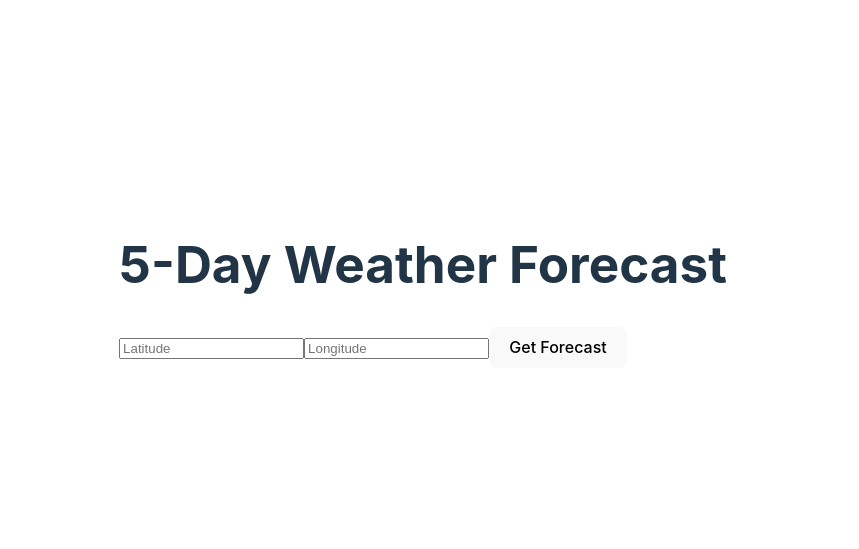
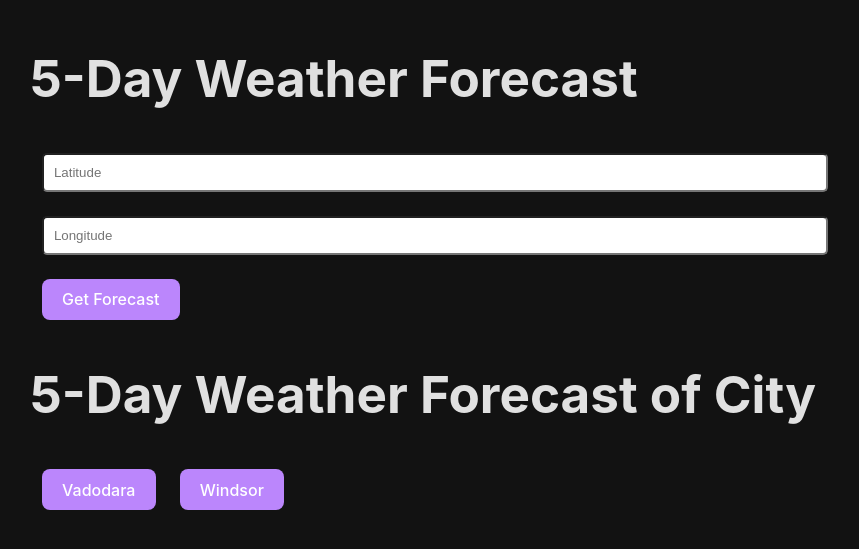
Before and after one commit to alkahaf/WeatherApp, a React (Vite) app: page / in a window 1280 px wide. Shown: the part 115-664 px from the top of the page, without its empty margins (217-1076 px from the left). Built offline with nearby package versions, Linux system fonts and the light colour scheme.

Commit message:
city buttons
city show seprat

```diff
--- a/src/App.jsx
+++ b/src/App.jsx
@@ -1,6 +1,7 @@
 // src/App.jsx
 import React from 'react';
 import Weather from './components/Weather';
+import CityWeather from './components/CityWeather';
 
 
 const App = () => {
@@ -8,7 +9,7 @@ const App = () => {
         <div className="App">
 
             <Weather />
-
+          <CityWeather/>
         </div>
     );
 };
--- /dev/null
+++ b/src/components/CityWeather.css
@@ -0,0 +1,33 @@
+/* WeatherForecast.css */
+
+.forecast-row {
+    display: flex;
+    gap: 1rem;
+    overflow-x: auto;
+    padding: 1rem 0;
+}
+
+.forecast-card {
+    background-color: #1E1E1E;
+    border-radius: 8px;
+    padding: 1rem;
+    width: 180px;
+    box-shadow: 0 4px 8px rgba(60, 60, 60, 0.244);
+    text-align: center;
+    flex-shrink: 0;
+    color: #E0E0E0;
+}
+
+.forecast-card h3 {
+    margin-bottom: 0.5rem;
+    font-size: 1.1rem;
+}
+
+.forecast-card h3 {
+    color: #FF6F61; /* Coral */
+}
+
+.forecast-card p {
+    margin: 0.3rem 0;
+    font-size: 0.9rem;
+}
--- /dev/null
+++ b/src/components/CityWeather.jsx
@@ -0,0 +1,73 @@
+import React, { useState } from 'react';
+import axios from 'axios';
+import './CityWeather.css';
+
+const CityWeather = () => {
+    const [forecast, setForecast] = useState([]);
+    const [city, setCity] = useState('');
+    const [state, setState] = useState('');
+    const [error, setError] = useState('');
+
+    const getForecast = async (latitude, longitude, cityName, stateName) => {
+        const url = `https://weatherbit-v1-mashape.p.rapidapi.com/forecast/daily?lat=${latitude}&lon=${longitude}&days=5&units=imperial&lang=en`;
+        const options = {
+            method: 'GET',
+            headers: {
+                'x-rapidapi-key': '40d8c9195amsh063bb3622b42adap1c5d1fjsnabea9ca3239f',
+                'x-rapidapi-host': 'weatherbit-v1-mashape.p.rapidapi.com'
+            }
+        };
+
+        try {
+            const weatherResponse = await axios.get(url, options);
+            setForecast(weatherResponse.data.data);
+            setError('');
+            setCity(cityName);
+            setState(stateName);
+        } catch (error) {
+            console.error(error);
+            setError('Error fetching weather data.');
+            setForecast([]);
+            setCity('');
+            setState('');
+        }
+    };
+
+    const formatDate = (dateString) => {
+        const date = new Date(dateString);
+        const day = String(date.getDate()).padStart(2, '0');
+        const month = String(date.getMonth() + 1).padStart(2, '0');
+        const year = date.getFullYear();
+        return `${day}/${month}/${year}`;
+    };
+
+    return (
+        <div>
+            <h1>5-Day Weather Forecast of City</h1>
+            <div>
+                <button onClick={() => getForecast(22.3072, 73.1812, 'Vadodara', 'Gujarat')}>
+                    Vadodara
+                </button>
+                <button onClick={() => getForecast(42.3149, -83.0364, 'Windsor', 'Ontario')}>
+                    Windsor
+                </button>
+            </div>
+
+            {error && <p style={{ color: 'red' }}>{error}</p>}
+            {city && state && <h2>{city}, {state}</h2>}
+            <div className="forecast-row">
+                {forecast.map((day, index) => (
+                    <div key={index} className="forecast-card">
+                        <h3>{formatDate(day.valid_date)}</h3>
+                        <p>Temperature: {day.temp} °F</p>
+                        <p>Weather: {day.weather.description}</p>
+                        <p>Humidity: {day.rh} %</p>
+                        <p>Wind Speed: {day.wind_spd} mph</p>
+                    </div>
+                ))}
+            </div>
+        </div>
+    );
+};
+
+export default CityWeather;
--- a/src/index.css
+++ b/src/index.css
@@ -3,9 +3,9 @@
   line-height: 1.5;
   font-weight: 400;
 
-  color-scheme: light dark;
-  color: rgba(255, 255, 255, 0.87);
-  background-color: #242424;
+  /* color-scheme: light dark; */
+  /* color: rgba(255, 255, 255, 0.87); */
+  background-color: #121212;
 
   font-synthesis: none;
   text-rendering: optimizeLegibility;
@@ -34,27 +34,43 @@ body {
 h1 {
   font-size: 3.2em;
   line-height: 1.1;
+  color:#E0E0E0 ;
 }
 
 button {
+  margin: 12px;
   border-radius: 8px;
   border: 1px solid transparent;
   padding: 0.6em 1.2em;
   font-size: 1em;
   font-weight: 500;
   font-family: inherit;
-  background-color: #1a1a1a;
+  background-color: #BB86FC;
+  color: white;
   cursor: pointer;
   transition: border-color 0.25s;
 }
 button:hover {
-  border-color: #646cff;
+  background-color: #005f8c; /* Slightly darker blue */
 }
 button:focus,
 button:focus-visible {
   outline: 4px auto -webkit-focus-ring-color;
 }
 
+input[type="number"] {
+  margin: 12px;
+  border-radius: 5px;
+  padding: 10px;
+  width: 100%; /* Make it responsive */
+  box-sizing: border-box; /* Include padding in width */
+}
+
+input[type="number"]:focus {
+  border-color: #0077B6; /* Change border color on focus */
+  outline: none;
+}
+/*
 @media (prefers-color-scheme: light) {
   :root {
     color: #213547;
@@ -66,4 +82,4 @@ button:focus-visible {
   button {
     background-color: #f9f9f9;
   }
-}
+} */
```
Also changed, not shown: 1 other file (tests, documents, lock files or other folders).
